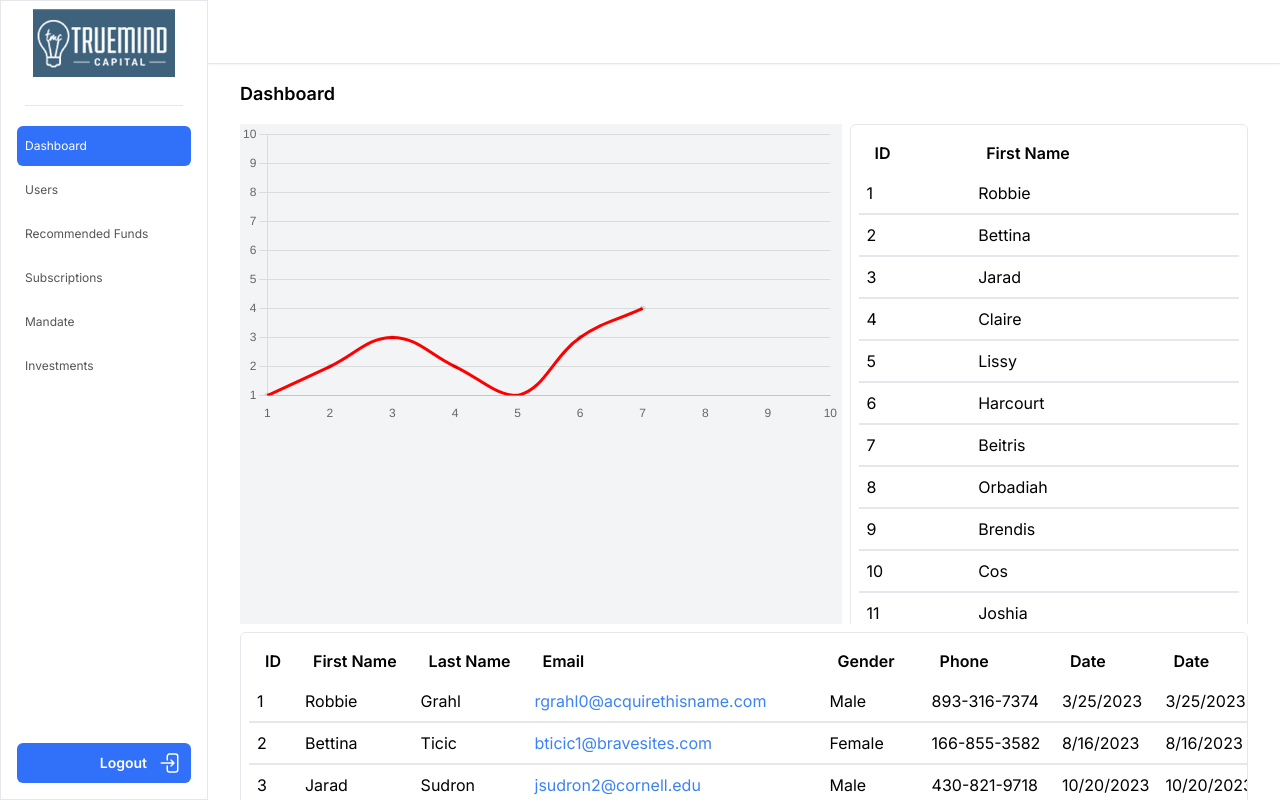
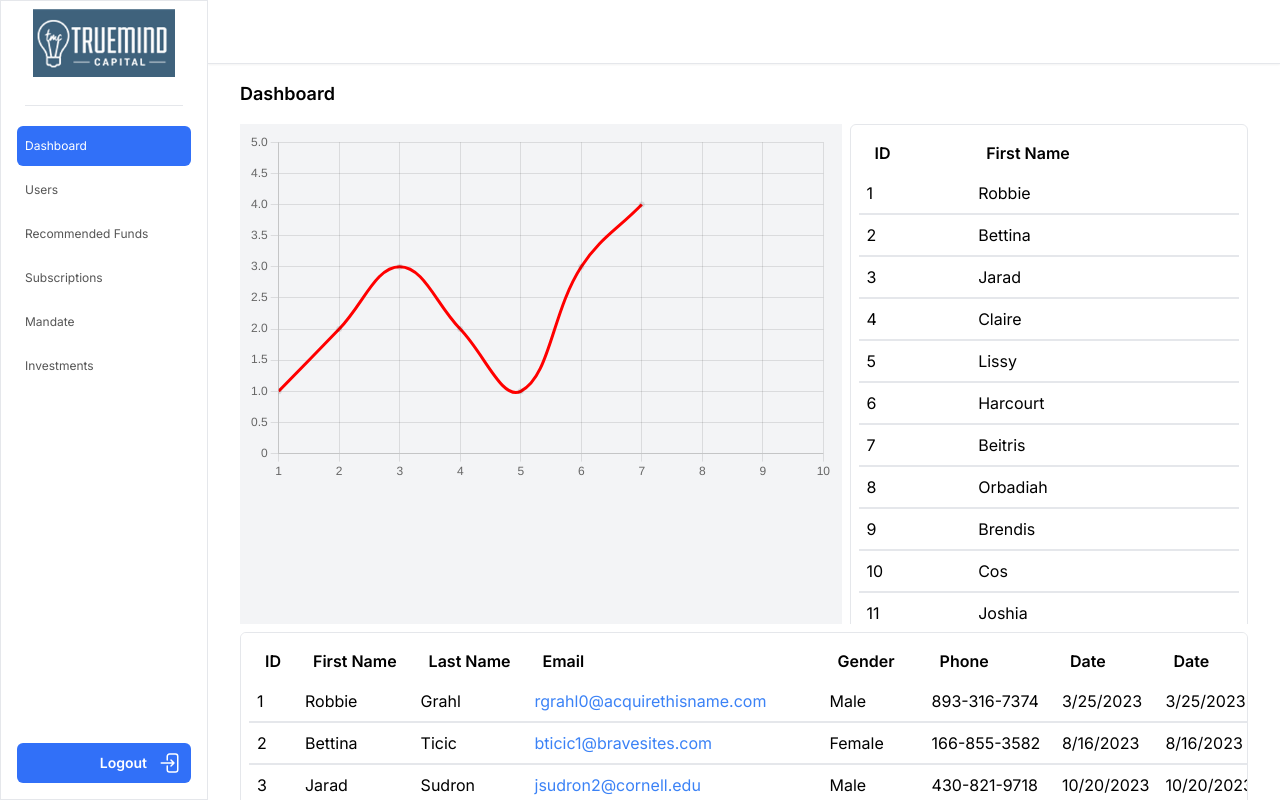
Before and after one commit to abhinnxo/futuremind-dashboard, a Next.js app: page / in a window 1280 px wide. Shown: the top 800 px of the page. Built offline with nearby package versions, Linux system fonts and the light colour scheme.

Commit message:
Added use client and some chart options

```diff
--- a/src/components/LineChart.jsx
+++ b/src/components/LineChart.jsx
@@ -1,3 +1,5 @@
+'use client';
+
 import React from 'react';
 import { Line } from 'react-chartjs-2';
 import {
@@ -27,18 +29,18 @@ const LineChart = () => {
   };
 
   const options = {
+    maintainAspectRatio: false,
     plugins: {
       legend: false,
     },
     scales: {
       x: {
-        grid: {
-          display: false,
-        },
+        min: 0,
+        max: 10,
       },
       y: {
-        min: 1,
-        max: 10,
+        min: 0,
+        max: 5,
         grid: {
           borderDash: [10],
         },
@@ -46,8 +48,8 @@ const LineChart = () => {
     },
   };
   return (
-    <div>
-      <Line options={options} data={data} />
+    <div className="bg-gray-100 p-2">
+      <Line options={options} data={data} height={350} />
     </div>
   );
 };
```
